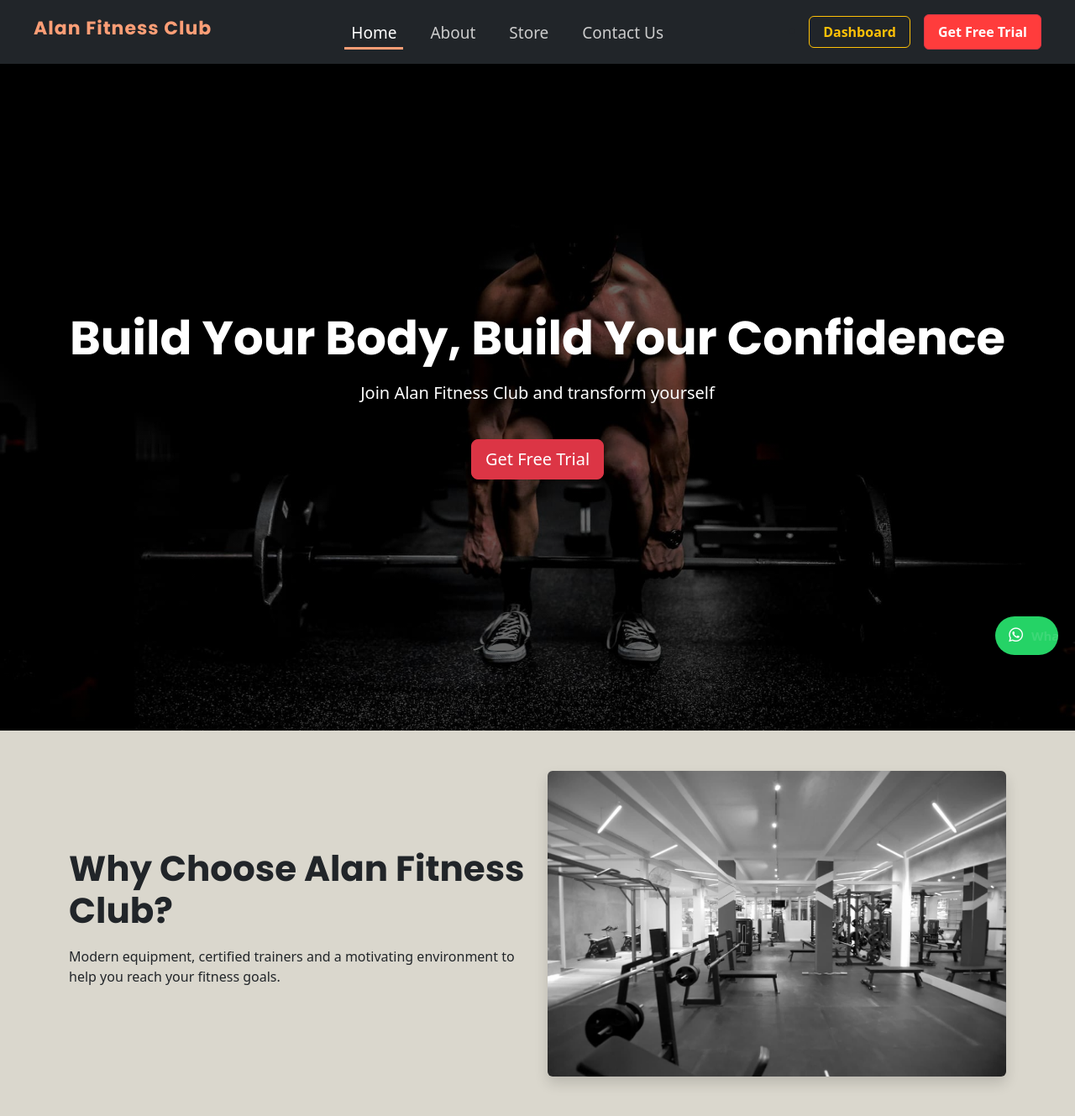
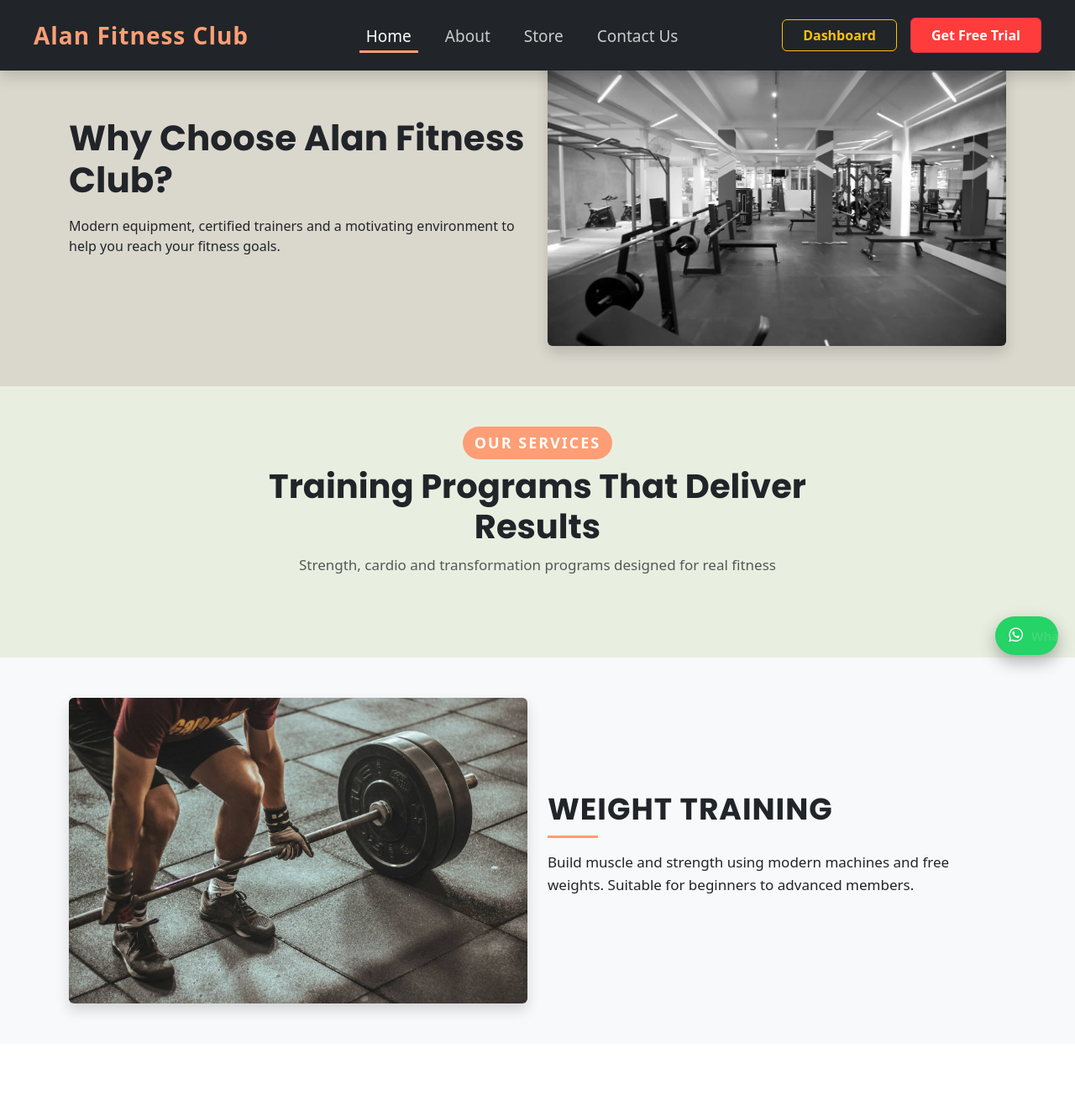
Before and after one commit to shadabalam7055/Gym-Management-System, a PHP site: page /index.php in a window 1280 px wide. Shown: the top 1329 px of the page at 84% size. Run offline with PHP 8.4, Linux system fonts and the light colour scheme.

Commit message:
Refactor header.php to update title and navbar

```diff
--- a/includes/header.php
+++ b/includes/header.php
@@ -1,41 +1,105 @@
-<?php
-include_once "navbar.php";
-?>
-
 <!DOCTYPE html>
 <html lang="en">
 <head>
     <meta charset="UTF-8">
     <meta name="viewport" content="width=device-width, initial-scale=1.0">
-    <link rel="preload" as="image" href="/assets/img/hero-section.jpg">
-    <title>Alan Fitness Club Full Navbar</title>
+    <title>Alan Fitness Club</title>
 
-     <!-- Google Fonts -->
+    <!-- Google Fonts -->
     <link rel="preconnect" href="https://fonts.googleapis.com">
     <link rel="preconnect" href="https://fonts.gstatic.com" crossorigin>
     <link href="https://fonts.googleapis.com/css2?family=Inter:wght@300;400;500;600;700&family=Poppins:wght@400;500;600;700;800&display=swap" rel="stylesheet">
 
-    <link rel="preload" as="image" href="/assets/img/hero-section.jpg">
+    <!-- Bootstrap -->
     <link href="https://cdn.jsdelivr.net/npm/bootstrap@5.3.8/dist/css/bootstrap.min.css" rel="stylesheet">
+
+    <!-- Custom CSS -->
     <link rel="stylesheet" href="../assets/css/style.css">
-    <link rel="stylesheet" href="../assets/css/header.css">
+    <link rel="stylesheet" href="../assets/css/navbar.css">
 </head>
 <body>
-  <section class="hero-section d-flex align-items-center">
-    <div class="container text-center text-white">
-      <h1 class="fw-bold display-4">
-        Build Your Body, Build Your Confidence
-      </h1>
-      <p class="lead mt-3">
-        Join Alan Fitness Club and transform yourself
-      </p>
-      <a href="contact.php" class="btn btn-danger btn-lg mt-4">
-        Get Free Trial
-      </a>
+
+<!-- Navbar Start -->
+<nav class="navbar navbar-expand-lg navbar-dark bg-dark py-3 gym-navbar fixed-top shadow">
+    <div class="container-fluid px-lg-4">
+
+        <!-- Logo / Brand -->
+        <a class="navbar-brand fw-bold fs-3 ms-lg-3 gym-name" href="index.php">
+            Alan Fitness Club
+        </a>
+
+        <!-- Toggler -->
+        <button class="navbar-toggler border-0" type="button" data-bs-toggle="collapse" data-bs-target="#gymNavbar">
+            <span class="navbar-toggler-icon"></span>
+        </button>
+
+        <!-- Menu -->
+        <div class="collapse navbar-collapse" id="gymNavbar">
+
+            <!-- Center Links -->
+            <ul class="navbar-nav mx-auto gap-lg-4 text-center">
+
+                <li class="nav-item">
+                    <a class="nav-link <?php echo ($currentpage == 'home') ? 'active' : ''; ?>" href="index.php">
+                        Home
+                    </a>
+                </li>
+
+                <li class="nav-item">
+                    <a class="nav-link <?php echo ($currentpage == 'about') ? 'active' : ''; ?>" href="about.php">
+                        About
+                    </a>
+                </li>
+
+                <li class="nav-item">
+                    <a class="nav-link <?php echo ($currentpage == 'store') ? 'active' : ''; ?>" href="store.php">
+                        Store
+                    </a>
+                </li>
+
+                <li class="nav-item">
+                    <a class="nav-link <?php echo ($currentpage == 'contact') ? 'active' : ''; ?>" href="contact.php">
+                        Contact Us
+                    </a>
+                </li>
+
+                <!-- Mobile Buttons -->
+                <li class="nav-item d-lg-none mt-3">
+                    <a href="login.php" class="btn btn-outline-warning fw-bold w-100">
+                        Dashboard
+                    </a>
+                </li>
+
+                <li class="nav-item d-lg-none mt-2">
+                    <a href="contact.php" class="btn btn-danger fw-bold w-100">
+                        Get Free Trial
+                    </a>
+                </li>
+
+            </ul>
+
+            <!-- Desktop Buttons -->
+            <div class="d-none d-lg-flex align-items-center gap-3 me-lg-3">
+                <a href="login.php" class="btn btn-outline-warning fw-bold px-4">
+                    Dashboard
+                </a>
+
+                <a href="contact.php" class="btn btn-danger fw-bold px-4">
+                    Get Free Trial
+                </a>
+            </div>
+
+        </div>
     </div>
-  </section>
+</nav>
+<!-- Navbar End -->
 
-  <script src="https://cdn.jsdelivr.net/npm/bootstrap@5.3.8/dist/js/bootstrap.bundle.min.js"></script>
-  <script src="../assets/js/main.js"></script>
+
+<!-- Bootstrap JS -->
+<script src="https://cdn.jsdelivr.net/npm/bootstrap@5.3.8/dist/js/bootstrap.bundle.min.js"></script>
+
+<!-- Custom JS -->
+<script src="../assets/js/main.js"></script>
+
 </body>
 </html>
```
